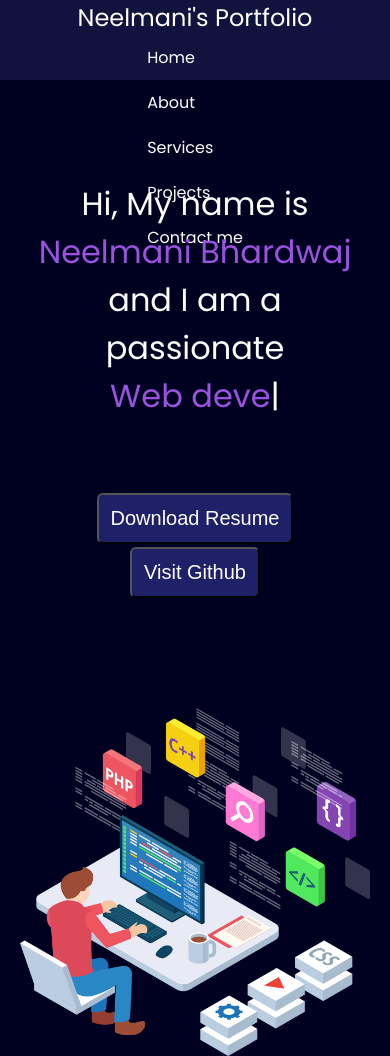
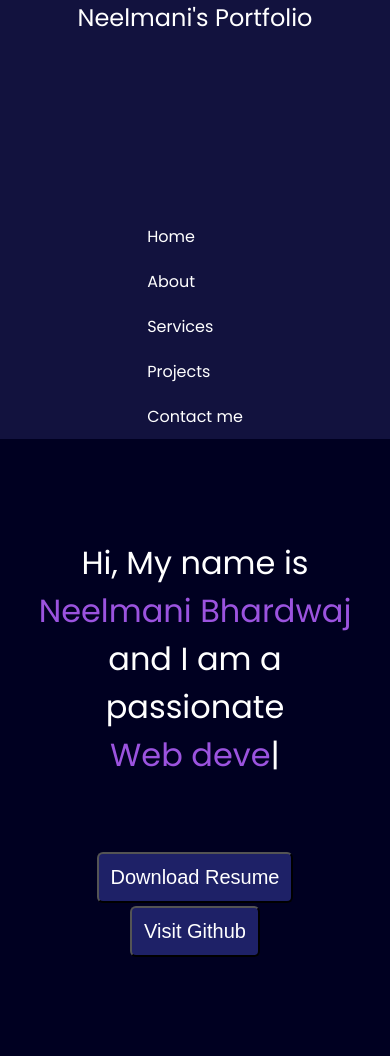
Before and after one commit to bhar007-neel/Portfolio-website, a plain HTML site: page Index.html in a window 390 px wide. Shown: the top 1056 px of the page. Drawn offline with nearby package versions, Linux system fonts and the light colour scheme.

Commit message:
Changing rsponsive

```diff
--- a/style.css
+++ b/style.css
@@ -197,6 +197,7 @@ footer {
     nav {
         flex-direction: column;
         align-items: center;
+        height: 52vh;
     }
 
     nav ul {
```
